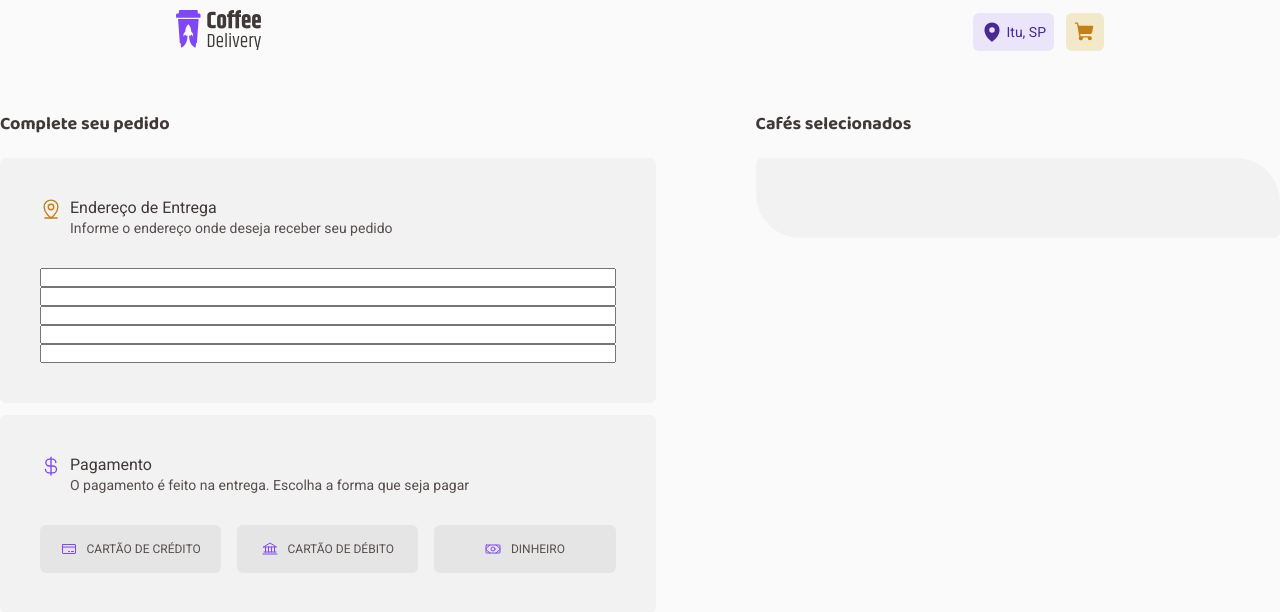
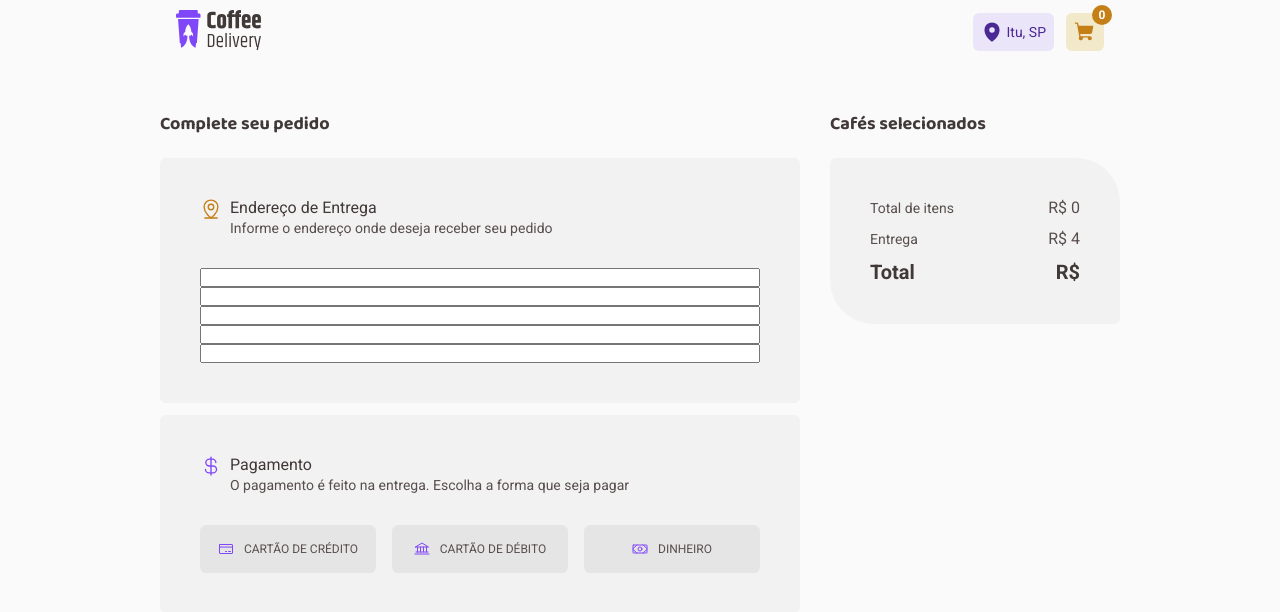
Before and after one commit to mujapira/coffee-shop, a React (Vite) app: page /checkout in a window 1280 px wide. Shown: the top 612 px of the page. Built offline with nearby package versions, Linux system fonts and the light colour scheme; data requests are answered from the project's data file.

Commit message:
cart items flow to checkout

```diff
--- a/src/components/Header/Cart/index.tsx
+++ b/src/components/Header/Cart/index.tsx
@@ -1,12 +1,22 @@
 import { ShoppingCart } from "phosphor-react";
+import { useContext, useState } from "react";
+import { CoffeeContext } from "../../../contexts/CoffeeContext";
 import { ShoppingCartContainer } from "./styles";
 
 export function Cart() {
+  const { cartItems } = useContext(CoffeeContext);
+  const [cartAmount, setCartAmount] = useState(0);
+
+  let value = 0;
+  for (let i = 0; i < cartItems.length; i++) {
+    value += cartItems[i].quantity!;
+  }
+
   return (
     <ShoppingCartContainer>
       <ShoppingCart size={22} weight="fill" />
 
-      <span>0</span>
+      <span>{value}</span>
     </ShoppingCartContainer>
   );
 }
--- a/src/components/Header/Cart/styles.ts
+++ b/src/components/Header/Cart/styles.ts
@@ -16,7 +16,7 @@ export const ShoppingCartContainer = styled.div`
     background: ${(props) => props.theme["yellow-dark"]};
     color: ${(props) => props.theme["base-white"]};
 
-    display: none;
+    display: flex;
     align-items: center;
     justify-content: center;
 
--- a/src/contexts/CoffeeContext.tsx
+++ b/src/contexts/CoffeeContext.tsx
@@ -21,6 +21,7 @@ interface CoffeeContextType {
   fetchCoffees: (query?: string) => Promise<void>;
   cartItems: CartCoffee[];
   handleItemCart: (id: number, operation: string) => void;
+  cartPrice: number;
 }
 
 interface CoffeeProviderProps {
@@ -32,6 +33,7 @@ export const CoffeeContext = createContext<CoffeeContextType>({} as CoffeeContex
 export function CoffeeProvider({ children }: CoffeeProviderProps) {
   const [coffeeList, setCoffeeList] = useState<Coffee[]>([]);
   const [cartItems, setCartItems] = useState<CartCoffee[]>([]);
+  const [cartPrice, setCartPrice] = useState(0);
 
   async function fetchCoffees(query?: string) {
     const response = await api.get("/products", {
@@ -110,12 +112,19 @@ export function CoffeeProvider({ children }: CoffeeProviderProps) {
         };
         setCartItems([...filteredCart, cartItem]);
       } else {
+        quantity = 0;
         const filteredCart = cartItems.filter((cartItem) => cartItem.id !== newCartItem.id);
-        console.log(`itemToRemove:${filteredCart}`);
-
         setCartItems([...filteredCart]);
       }
     }
+  }
+
+  function getCartTotalPrice() {
+    let value = 0;
+    for (let i = 0; i < cartItems.length; i++) {
+      value += cartItems[i].price * cartItems[i].quantity!;
+    }
+    setCartPrice(value);
   }
 
   useEffect(() => {
@@ -127,7 +136,8 @@ export function CoffeeProvider({ children }: CoffeeProviderProps) {
   useEffect(() => {
     const stateJSON = JSON.stringify(cartItems);
     localStorage.setItem("@ignite:coffee-shop-cart", stateJSON);
-    console.log(`@ignite:coffee-shop-cart: ${localStorage.getItem("@ignite:coffee-shop-cart")}`);
+    getCartTotalPrice();
+    // console.log(`@ignite:coffee-shop-cart: ${localStorage.getItem("@ignite:coffee-shop-cart")}`);
   }, [cartItems]);
 
   return (
@@ -137,6 +147,7 @@ export function CoffeeProvider({ children }: CoffeeProviderProps) {
         fetchCoffees,
         handleItemCart,
         cartItems,
+        cartPrice,
       }}
     >
       {children}
--- a/src/pages/Checkout/components/OrderInfo/index.tsx
+++ b/src/pages/Checkout/components/OrderInfo/index.tsx
@@ -1,27 +1,32 @@
-import {
-  Bank,
-  CreditCard,
-  CurrencyDollar,
-  MapPinLine,
-  Money,
-  Trash,
-} from "phosphor-react";
-import { useContext } from "react";
-import { CoffeeContext } from "../../../../contexts/CoffeeContext";
+import { Bank, CreditCard, CurrencyDollar, MapPinLine, Money, Trash } from "phosphor-react";
+import { useContext, useState } from "react";
+import { Coffee, CoffeeContext } from "../../../../contexts/CoffeeContext";
 import {
   CardContainer,
   CardWrapper,
   CounterContainer,
   FlagsContainer,
-  LocationContainer,
+  ImageContainer,
+  MiddleContainer,
   OrderInfoContainer,
+  OrderSummary,
   PaymentContainer,
+  Price,
+  PriceContainer,
+  Summary,
+  SummaryItem,
+  Title,
+  Total,
+  TrashButton,
 } from "./styled";
 import Minus from "../../../../assets/minus.svg";
 import Plus from "../../../../assets/plus.svg";
 
 export function OrderInfo() {
-  const { cartItems, addItem } = useContext(CoffeeContext);
+  const { cartItems, handleItemCart, coffeeList, cartPrice } = useContext(CoffeeContext);
+
+  const deliveryTax = 4;
+
   return (
     <OrderInfoContainer>
       <div>
@@ -55,9 +60,7 @@ export function OrderInfo() {
             </div>
             <div>
               <h3>Pagamento</h3>
-              <span>
-                O pagamento é feito na entrega. Escolha a forma que seja pagar
-              </span>
+              <span>O pagamento é feito na entrega. Escolha a forma que seja pagar</span>
             </div>
           </div>
 
@@ -78,39 +81,70 @@ export function OrderInfo() {
         </PaymentContainer>
       </div>
 
-      <LocationContainer>
+      <OrderSummary>
         <h1>Cafés selecionados</h1>
+
         <div>
           {cartItems.map((item) => {
+            const coffee = coffeeList.find((coffee: Coffee) => coffee.id == item.id)!;
+
             return (
               <>
-                <div>
-                  <img src={item.image} alt={item.title} />
-                </div>
-                <div>
-                  <span>{item.title}</span>
-                  <b>R${item.price}</b>
-                </div>
+                <SummaryItem>
+                  <ImageContainer>
+                    <img src={coffee.image} alt={coffee.image} />
+                  </ImageContainer>
+                  <MiddleContainer>
+                    <span>{coffee.title}</span>
                     <div>
                       <CounterContainer>
+                        {item.quantity === 0 ? (
+                          <span onClick={() => handleItemCart(coffee.id, "minus")}>
+                            <img src={Minus} alt="" />
+                          </span>
+                        ) : (
                           <span>
                             <img src={Minus} alt="" />
                           </span>
-                    <span>0</span>
-                    <span onClick={() => addItem(item)!}>
+                        )}
+
+                        <span>{item.quantity ?? 0}</span>
+                        <span onClick={() => handleItemCart(coffee.id, "plus")}>
                           <img src={Plus} alt="" />
                         </span>
                       </CounterContainer>
-                  <button>
+                      <TrashButton>
                         <Trash />
-                    <span>remover</span>
-                  </button>
+                        <span>REMOVER</span>
+                      </TrashButton>
                     </div>
+                  </MiddleContainer>
+                  <PriceContainer>
+                    <b>R${coffee.price}</b>
+                  </PriceContainer>
+                </SummaryItem>
+                <span />
               </>
             );
           })}
+          <Summary>
+            <div>
+              <p>
+                <Title>Total de itens</Title>
+                <Price>R$ {cartPrice}</Price>
+              </p>
+              <p>
+                <Title>Entrega</Title>
+                <Price>R$ {deliveryTax}</Price>
+              </p>
+              <Total>
+                <Title>Total</Title>
+                <Price>R$ </Price>
+              </Total>
             </div>
-      </LocationContainer>
+          </Summary>
+        </div>
+      </OrderSummary>
     </OrderInfoContainer>
   );
 }
--- a/src/pages/Checkout/components/OrderInfo/styled.ts
+++ b/src/pages/Checkout/components/OrderInfo/styled.ts
@@ -4,10 +4,10 @@ export const OrderInfoContainer = styled.div`
   max-width: 1440px;
   margin: 0 auto;
   display: grid;
-  grid-template-columns: 1fr 0.8fr;
+  grid-template-columns: minmax(1px, 640px) auto;
   grid-template-rows: 1fr;
-  gap: 100px;
-
+  gap: 30px;
+  padding: 0 160px;
   > div {
     display: flex;
     flex-direction: column;
@@ -144,7 +144,7 @@ export const FlagsContainer = styled.section`
   }
 `;
 
-export const LocationContainer = styled.div`
+export const OrderSummary = styled.div`
   display: flex;
   flex-direction: column;
   gap: 20px;
@@ -156,10 +156,58 @@ export const LocationContainer = styled.div`
   > div {
     display: flex;
     flex-direction: column;
+
     background: ${(props) => props.theme["base-card"]};
     border-radius: 6px 44px;
     padding: 40px;
+
+    > span {
+      border-bottom: 1px solid ${(props) => props.theme["base-button"]};
+      margin: 24px 0px;
+    }
   }
+`;
+
+export const SummaryItem = styled.div`
+  display: flex;
+  flex-direction: row;
+  align-items: center;
+  justify-content: space-between;
+  max-height: 80px;
+  padding: 8px 4px;
+  > div {
+    > div {
+      display: flex;
+
+      gap: 20px;
+    }
+  }
+`;
+
+export const ImageContainer = styled.div`
+  display: flex;
+  height: 100%;
+  max-width: 64px;
+  img {
+    height: 100%;
+    width: 100%;
+  }
+`;
+
+export const MiddleContainer = styled.div`
+  flex: 1;
+  padding-left: 20px;
+  height: 100%;
+  display: flex;
+  flex-direction: column;
+  justify-content: space-between;
+`;
+
+export const PriceContainer = styled.div`
+  display: flex;
+  align-items: flex-start;
+  justify-content: flex-start;
+  height: 100%;
 `;
 
 export const CounterContainer = styled.button`
@@ -170,7 +218,7 @@ export const CounterContainer = styled.button`
   border-radius: 6px;
   background-color: ${(props) => props.theme["base-button"]};
   gap: 10px;
-  padding: 0px 10px;
+  padding: 8px;
 
   > span {
     display: flex;
@@ -178,10 +226,69 @@ export const CounterContainer = styled.button`
     justify-content: center;
     color: ${(props) => props.theme["base-title"]};
     cursor: pointer;
-    font-size: 1rem;
-    font-weight: regular;
+
     img {
       width: 14px;
     }
   }
 `;
+
+export const TrashButton = styled.button`
+  display: flex;
+  align-items: center;
+  justify-content: center;
+  border: none;
+  border-radius: 6px;
+  background-color: ${(props) => props.theme["base-button"]};
+  gap: 10px;
+  padding: 8px;
+  transition: 0.3s;
+  font-size: 0.875rem;
+
+  &:hover {
+    background-color: ${(props) => props.theme["base-hover"]};
+    transition: 0.3s;
+  }
+  > span {
+    display: flex;
+    align-items: center;
+    justify-content: center;
+    color: ${(props) => props.theme["base-text"]};
+    cursor: pointer;
+    font-size: 0.75rem;
+    font-weight: 400;
+  }
+  svg {
+    color: ${(props) => props.theme["purple"]};
+  }
+`;
+
+export const Summary = styled.div`
+  div {
+    display: flex;
+    flex-direction: column;
+    gap: 12px;
+    p {
+      display: flex;
+      align-items: center;
+      justify-content: space-between;
+    }
+  }
+`;
+
+export const Title = styled.span`
+  font-size: 0.875rem;
+  color: ${(props) => props.theme["base-text"]};
+`;
+export const Price = styled.span`
+  font-size: 1rem;
+  color: ${(props) => props.theme["base-text"]};
+`;
+
+export const Total = styled.p`
+  span {
+    font-size: 1.25rem;
+    font-weight: 700;
+    color: ${(props) => props.theme["base-subtitle"]};
+  }
+`;
--- a/src/pages/Home/components/CoffeeList/Coffee/index.tsx
+++ b/src/pages/Home/components/CoffeeList/Coffee/index.tsx
@@ -38,6 +38,7 @@ export function Coffee(props: Props) {
             <span onClick={() => handleItemCart(coffee.id, "minus")}>
               <img src={Minus} alt="" />
             </span>
+
             <span>{quantity ?? 0}</span>
             <span onClick={() => handleItemCart(coffee.id, "plus")}>
               <img src={Plus} alt="" />
```
Lines whose indentation alone changed are shown as unchanged.
